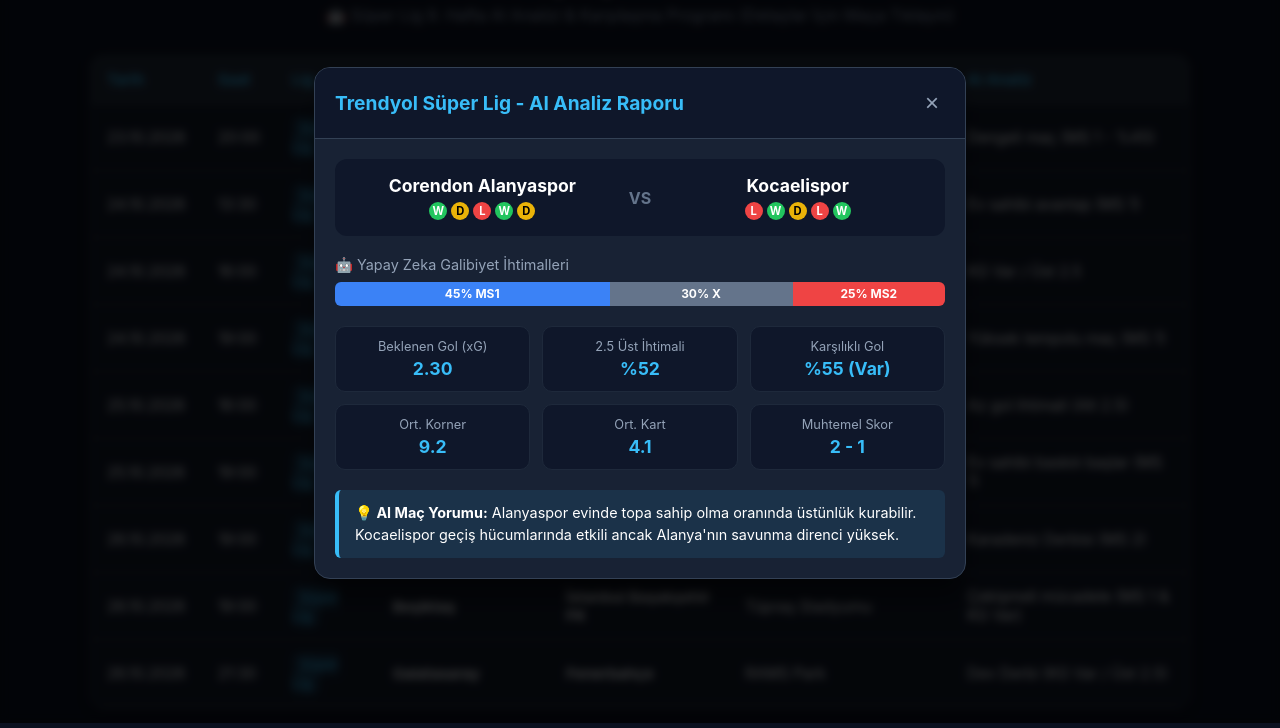
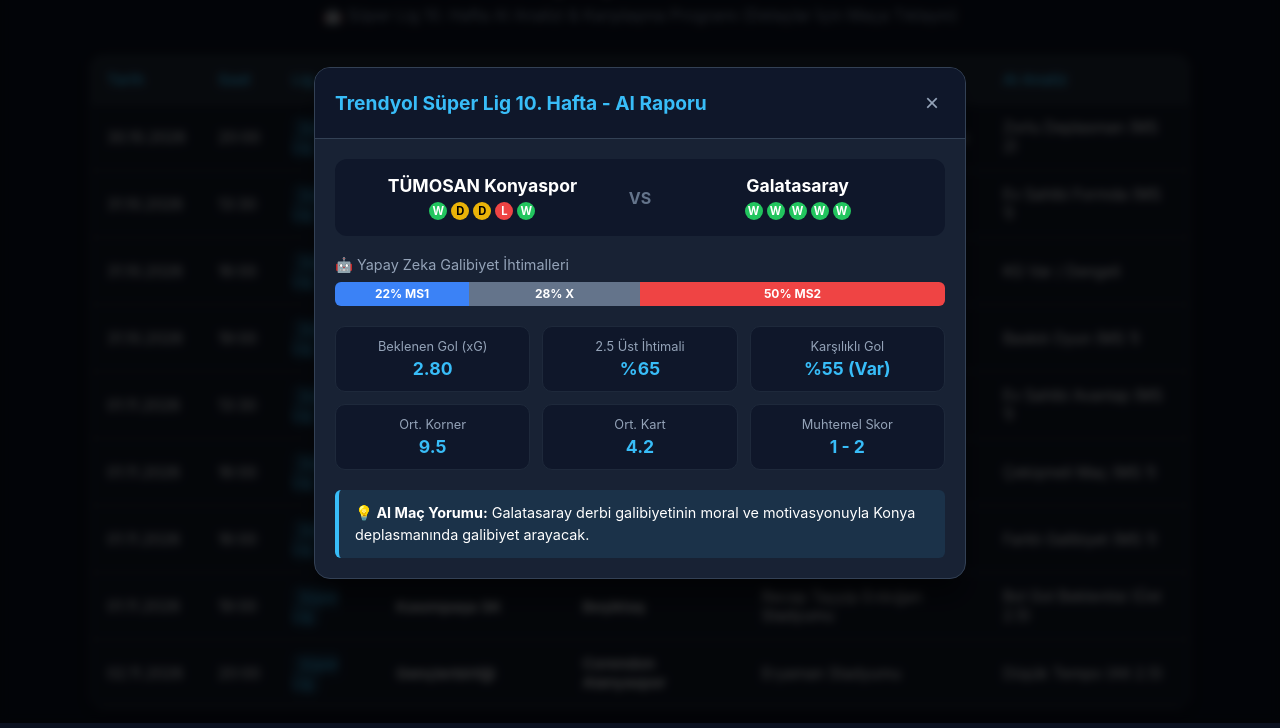
Before and after one commit to rbagriyanik/superlig-ai-pred, a website: page public/index.html in a window 1280 px wide. Both pictures are taken after a click on the element 640 px from the left and 214 px from the top of the page. Shown: the part 77-805 px from the top of the page. Drawn offline with Linux system fonts and the light colour scheme.

Commit message:
Süper Lig 10. Hafta maclari ve AI detaylari eklendi

```diff
--- a/public/index.html
+++ b/public/index.html
@@ -95,7 +95,7 @@
             font-weight: 600;
         }
 
-        /* --- MODAL (FOOTYSTATS BENZERİ DETAY SAYFASI) --- */
+        /* --- MODAL DETAY PENCERESİ --- */
         .modal-overlay {
             display: none;
             position: fixed;
@@ -275,7 +275,7 @@
 
     <div class="header">
         <h1>Global Futbol Karşılaşmaları Haftalık Tahminleri</h1>
-        <p>🤖 Süper Lig 9. Hafta AI Analizi & Karşılaşma Programı (Detaylar İçin Maça Tıklayın)</p>
+        <p>🤖 Süper Lig 10. Hafta AI Analizi & Karşılaşma Programı (Detaylar İçin Maça Tıklayın)</p>
     </div>
 
     <div class="container">
@@ -303,7 +303,7 @@
     <div class="modal-overlay" id="matchModal">
         <div class="modal-card">
             <div class="modal-header">
-                <h3 id="modalLeague">Trendyol Süper Lig - AI Analiz Raporu</h3>
+                <h3 id="modalLeague">Trendyol Süper Lig 10. Hafta - AI Raporu</h3>
                 <button class="close-btn" onclick="closeModal()">&times;</button>
             </div>
             <div class="modal-body">
@@ -331,27 +331,27 @@
                 <div class="stat-grid">
                     <div class="stat-card">
                         <span>Beklenen Gol (xG)</span>
-                        <strong id="statXG">2.45</strong>
+                        <strong id="statXG">2.80</strong>
                     </div>
                     <div class="stat-card">
                         <span>2.5 Üst İhtimali</span>
-                        <strong id="statOver">%62</strong>
+                        <strong id="statOver">%65</strong>
                     </div>
                     <div class="stat-card">
                         <span>Karşılıklı Gol</span>
-                        <strong id="statBTTS">%58 (Var)</strong>
+                        <strong id="statBTTS">%55 (Var)</strong>
                     </div>
                     <div class="stat-card">
                         <span>Ort. Korner</span>
-                        <strong id="statCorner">9.8</strong>
+                        <strong id="statCorner">9.5</strong>
                     </div>
                     <div class="stat-card">
                         <span>Ort. Kart</span>
-                        <strong id="statCard">4.5</strong>
+                        <strong id="statCard">4.2</strong>
                     </div>
                     <div class="stat-card">
                         <span>Muhtemel Skor</span>
-                        <strong id="statScore">2 - 1</strong>
+                        <strong id="statScore">1 - 2</strong>
                     </div>
                 </div>
 
@@ -364,20 +364,20 @@
 
     <script>
         const matches = [
-            { id: 1, date: "23.10.2026", time: "20:00", home: "Corendon Alanyaspor", away: "Kocaelispor", stadium: "Alanya Oba Stadyumu", ai: "Dengeli maç (MS 1 - %45)", homeForm: ["W","D","L","W","D"], awayForm: ["L","W","D","L","W"], prob: [45, 30, 25], xG: "2.30", over: "%52", btts: "%55 (Var)", corner: "9.2", card: "4.1", score: "2 - 1", comment: "Alanyaspor evinde topa sahip olma oranında üstünlük kurabilir. Kocaelispor geçiş hücumlarında etkili ancak Alanya'nın savunma direnci yüksek." },
-            { id: 2, date: "24.10.2026", time: "13:30", home: "Eyüpspor", away: "Kasımpaşa SK", stadium: "Necmi Kadıoğlu Stadyumu", ai: "Ev sahibi avantajı (MS 1)", homeForm: ["W","W","D","L","W"], awayForm: ["D","L","L","W","L"], prob: [55, 25, 20], xG: "2.75", over: "%68", btts: "%60 (Var)", corner: "10.4", card: "3.8", score: "3 - 1", comment: "Eyüpspor hücum hattında yüksek form grafiğine sahip. Kasımpaşa kulübü deplasmanda açıklar veriyor." },
-            { id: 3, date: "24.10.2026", time: "16:00", home: "Gaziantep FK", away: "Erzurumspor FK", stadium: "Gaziantep Stadyumu", ai: "KG Var / Üst 2.5", homeForm: ["D","L","W","W","L"], awayForm: ["W","D","L","D","W"], prob: [40, 32, 28], xG: "2.85", over: "%70", btts: "%65 (Var)", corner: "11.1", card: "5.2", score: "2 - 2", comment: "İki takım da skoru korumakta zorlanıyor. Tempolu ve karşılıklı gollerin olduğu bir maç bekleniyor." },
-            { id: 4, date: "24.10.2026", time: "19:00", home: "Samsunspor", away: "Amed SF", stadium: "Samsun Yeni 19 Mayıs Stadyumu", ai: "Yüksek tempolu maç (MS 1)", homeForm: ["W","W","W","D","L"], awayForm: ["D","W","L","D","W"], prob: [58, 24, 18], xG: "2.60", over: "%64", btts: "%50 (Yok)", corner: "9.8", card: "4.7", score: "2 - 0", comment: "Samsunspor evinde taraftar desteğiyle baskılı başlayan taraf olacaktır." },
-            { id: 5, date: "25.10.2026", time: "16:00", home: "TÜMOSAN Konyaspor", away: "Gençlerbirliği", stadium: "Konya Büyükşehir Stadyumu", ai: "Az gol ihtimali (Alt 2.5)", homeForm: ["D","D","L","W","D"], awayForm: ["L","D","D","L","W"], prob: [38, 38, 24], xG: "1.70", over: "%35", btts: "%40 (Yok)", corner: "8.1", card: "3.5", score: "1 - 0", comment: "İki takımın da orta saha mücadelesine dayalı, taktiksel ve düşük tempolu bir futbol sergilemesi bekleniyor." },
-            { id: 6, date: "25.10.2026", time: "19:00", home: "Göztepe", away: "Arca Çorum FK", stadium: "Gürsel Aksel Stadyumu", ai: "Ev sahibi baskılı başlar (MS 1)", homeForm: ["W","L","W","W","D"], awayForm: ["L","L","D","W","L"], prob: [62, 22, 16], xG: "2.90", over: "%72", btts: "%48 (Yok)", corner: "10.8", card: "4.0", score: "3 - 0", comment: "Göztepe seyircisi önünde maça fırtına gibi başlayacaktır. Çorum FK savunmada zorlanabilir." },
-            { id: 7, date: "26.10.2026", time: "19:00", home: "Çaykur Rizespor", away: "Trabzonspor", stadium: "Çaykur Didi Stadyumu", ai: "Karadeniz Derbisi (MS 2)", homeForm: ["L","W","D","L","L"], awayForm: ["W","W","D","W","D"], prob: [25, 30, 45], xG: "2.55", over: "%58", btts: "%62 (Var)", corner: "9.5", card: "6.1", score: "1 - 2", comment: "Geleneksel Karadeniz rekabetinde Trabzonspor kadro kalitesi ve form durumuyla bir adım önde." },
-            { id: 8, date: "26.10.2026", time: "19:00", home: "Beşiktaş", away: "İstanbul Başakşehir FK", stadium: "Tüpraş Stadyumu", ai: "Çekişmeli mücadele (MS 1 & KG Var)", homeForm: ["W","W","D","W","W"], awayForm: ["D","W","W","L","D"], prob: [52, 28, 20], xG: "3.10", over: "%75", btts: "%68 (Var)", corner: "11.5", card: "4.8", score: "2 - 1", comment: "Beşiktaş Dolmabahçe'de hücum hattında çok üretken. Başakşehir ise kontrataklarda tehlike oluşturacaktır." },
-            { id: 9, date: "26.10.2026", time: "21:30", home: "Galatasaray", away: "Fenerbahçe", stadium: "RAMS Park", ai: "Dev Derbi (KG Var / Üst 2.5)", homeForm: ["W","W","W","W","D"], awayForm: ["W","W","D","W","W"], prob: [42, 30, 28], xG: "3.40", over: "%80", btts: "%78 (Var)", corner: "12.0", card: "6.8", score: "2 - 2", comment: "Haftanın ve ligin en büyük derbisi. Yüksek tempo, yoğun kart beklentisi ve karşılıklı bol gol pozisyonu öngörülüyor." }
+            { id: 1, date: "30.10.2026", time: "20:00", home: "TÜMOSAN Konyaspor", away: "Galatasaray", stadium: "Konya Büyükşehir Stadyumu", ai: "Zorlu Deplasman (MS 2)", homeForm: ["W","D","D","L","W"], awayForm: ["W","W","W","W","W"], prob: [22, 28, 50], xG: "2.80", over: "%65", btts: "%55 (Var)", corner: "9.5", card: "4.2", score: "1 - 2", comment: "Galatasaray derbi galibiyetinin moral ve motivasyonuyla Konya deplasmanında galibiyet arayacak." },
+            { id: 2, date: "31.10.2026", time: "13:30", home: "Erzurumspor FK", away: "Arca Çorum FK", stadium: "Kazım Karabekir Stadyumu", ai: "Ev Sahibi Formda (MS 1)", homeForm: ["W","W","D","L","D"], awayForm: ["L","L","W","D","L"], prob: [48, 30, 22], xG: "2.10", over: "%45", btts: "%42 (Yok)", corner: "8.8", card: "3.9", score: "2 - 0", comment: "Erzurumspor son haftalardaki yükselişini taraftarı önünde sürdürmek isteyecektir." },
+            { id: 3, date: "31.10.2026", time: "16:00", home: "Kocaelispor", away: "Çaykur Rizespor", stadium: "Yıldız Entegre Kocaeli Stadyumu", ai: "KG Var / Dengeli", homeForm: ["W","L","W","L","D"], awayForm: ["L","L","W","D","L"], prob: [40, 32, 28], xG: "2.50", over: "%58", btts: "%60 (Var)", corner: "9.2", card: "4.5", score: "1 - 1", comment: "İki takımın da hücum hatları etkili ancak savunma zafiyetleri gol ihtimalini yükseltiyor." },
+            { id: 4, date: "31.10.2026", time: "19:00", home: "Fenerbahçe", away: "Göztepe", stadium: "Ülker Stadyumu", ai: "Baskılı Oyun (MS 1)", homeForm: ["L","W","W","D","W"], awayForm: ["W","W","L","W","W"], prob: [58, 25, 17], xG: "3.05", over: "%72", btts: "%50 (Yok)", corner: "10.6", card: "4.8", score: "3 - 1", comment: "Fenerbahçe Kadıköy'de maça hızlı başlayarak telafi galibiyeti arayacaktır." },
+            { id: 5, date: "01.11.2026", time: "13:30", home: "Amed SF", away: "Eyüpspor", stadium: "Diyarbakır Stadyumu", ai: "Ev Sahibi Avantajı (MS 1)", homeForm: ["W","W","D","W","L"], awayForm: ["L","L","W","D","L"], prob: [52, 28, 20], xG: "2.40", over: "%52", btts: "%48 (Yok)", corner: "9.0", card: "5.1", score: "2 - 0", comment: "Amedspor seyircisi önünde yüksek tempolu ve baskılı bir oyun sergilemeye devam ediyor." },
+            { id: 6, date: "01.11.2026", time: "16:00", home: "İstanbul Başakşehir FK", away: "Samsunspor", stadium: "Başakşehir Fatih Terim Stadyumu", ai: "Çekişmeli Maç (MS 1)", homeForm: ["L","W","D","W","L"], awayForm: ["L","L","W","W","D"], prob: [46, 31, 23], xG: "2.35", over: "%50", btts: "%52 (Var)", corner: "9.8", card: "3.7", score: "2 - 1", comment: "Orta saha mücadelesinin ön planda olacağı taktiksel bir karşılaşma bekleniyor." },
+            { id: 7, date: "01.11.2026", time: "16:00", home: "Trabzonspor", away: "Gaziantep FK", stadium: "Papara Park", ai: "Farklı Galibiyet (MS 1)", homeForm: ["W","W","W","D","W"], awayForm: ["L","L","D","W","L"], prob: [64, 22, 14], xG: "3.20", over: "%75", btts: "%55 (Var)", corner: "11.2", card: "4.0", score: "3 - 0", comment: "Trabzonspor hücum hatlarındaki formda isimleriyle maçı domine edecektir." },
+            { id: 8, date: "01.11.2026", time: "19:00", home: "Kasımpaşa SK", away: "Beşiktaş", stadium: "Recep Tayyip Erdoğan Stadyumu", ai: "Bol Gol Beklentisi (Üst 2.5)", homeForm: ["W","W","L","L","W"], awayForm: ["W","L","W","W","D"], prob: [28, 27, 45], xG: "3.15", over: "%78", btts: "%70 (Var)", corner: "10.8", card: "5.5", score: "1 - 2", comment: "Beşiktaş zorlu deplasmanda galibiyet ararken Kasımpaşa kontrataklarla tehlikeli olacaktır." },
+            { id: 9, date: "02.11.2026", time: "20:00", home: "Gençlerbirliği", away: "Corendon Alanyaspor", stadium: "Eryaman Stadyumu", ai: "Düşük Tempo (Alt 2.5)", homeForm: ["L","L","D","D","L"], awayForm: ["L","L","W","D","L"], prob: [35, 36, 29], xG: "1.85", over: "%38", btts: "%44 (Yok)", corner: "8.4", card: "4.3", score: "1 - 1", comment: "İki tarafın da öncelikle savunma güvenliğini ön planda tutması bekleniyor." }
         ];
 
         function renderMatches() {
-            const tbody = id => document.getElementById(id);
-            tbody('match-list').innerHTML = matches.map(m => `
+            const tbody = document.getElementById('match-list');
+            tbody.innerHTML = matches.map(m => `
                 <tr onclick="openModal(${m.id})">
                     <td>${m.date}</td>
                     <td>${m.time}</td>
@@ -405,11 +405,9 @@
             document.getElementById('statCard').innerText = m.card;
             document.getElementById('statScore').innerText = m.score;
 
-            // Form İkonları
             document.getElementById('homeForm').innerHTML = m.homeForm.map(f => `<span class="dot ${f}">${f}</span>`).join('');
             document.getElementById('awayForm').innerHTML = m.awayForm.map(f => `<span class="dot ${f}">${f}</span>`).join('');
 
-            // İhtimal Barları
             const bHome = document.getElementById('barHome');
             const bDraw = document.getElementById('barDraw');
             const bAway = document.getElementById('barAway');
```
